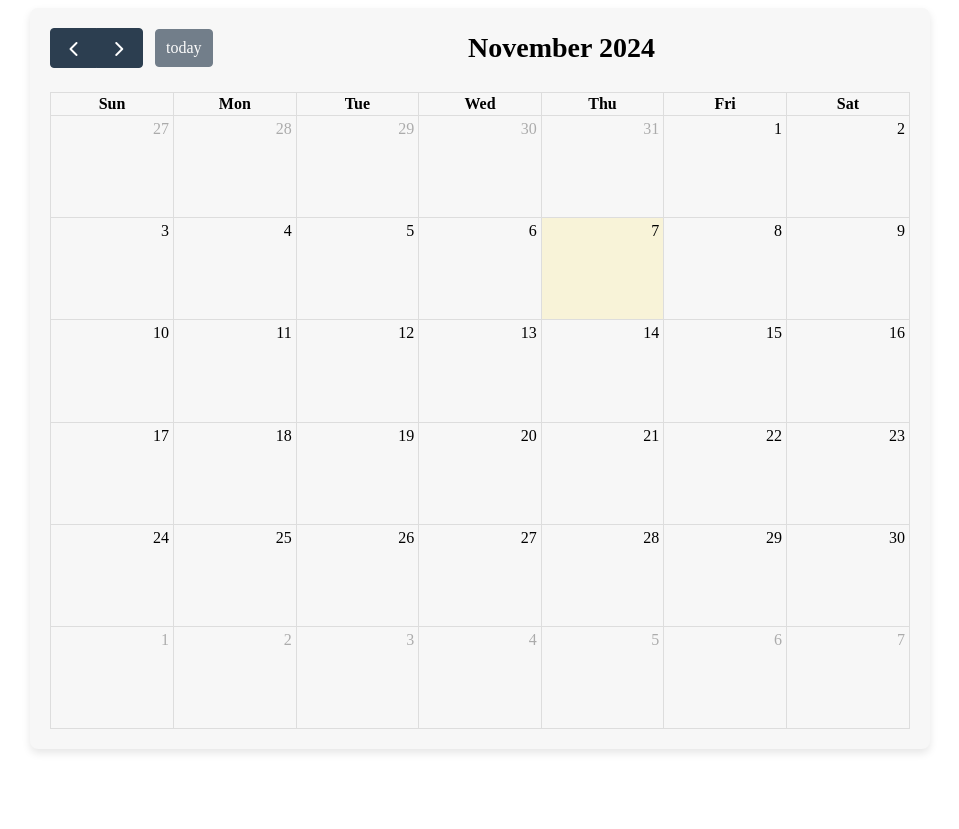
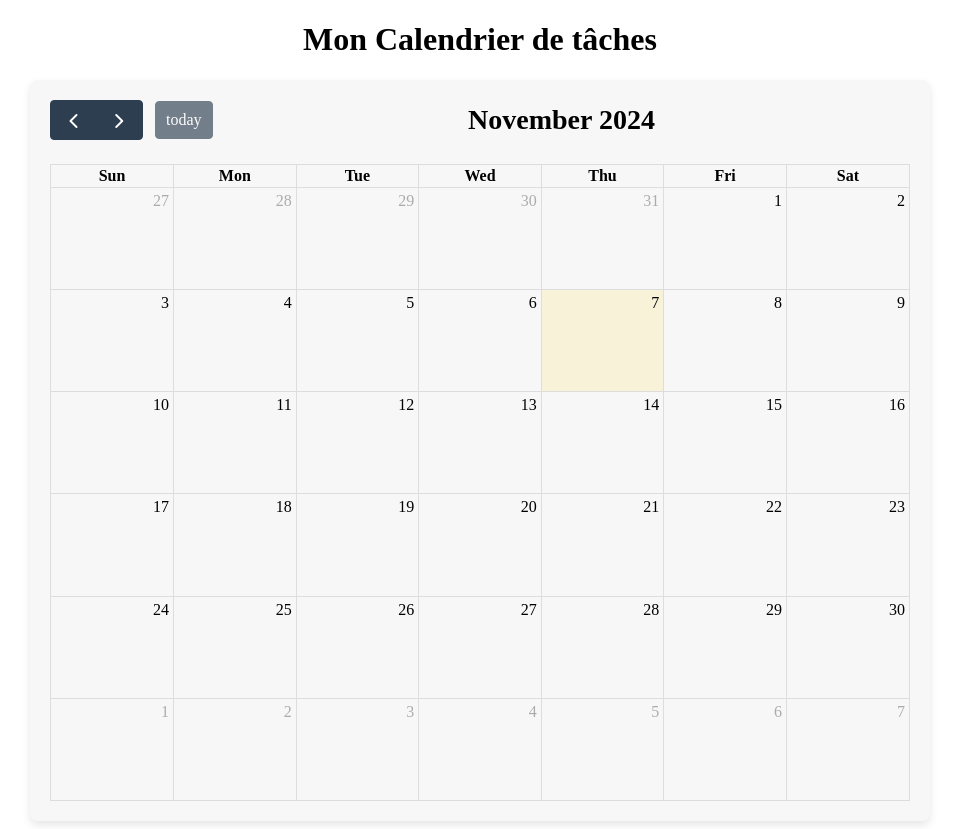
Before and after one commit to ManalHebbal/3BIN1-PROJETWEB-TaskWave, a SvelteKit app: page / in a window 1280 px wide. Shown: the whole page, without its empty margins (160-1119 px from the left). Before the commit the page ends 800 px from the top, so only its background shows below. Built offline with nearby package versions, Linux system fonts and the light colour scheme.

Commit message:
refactor: +page.svelte

```diff
--- a/src/routes/+page.svelte
+++ b/src/routes/+page.svelte
@@ -3,4 +3,12 @@
   import Calendar from '../components/Calendar.svelte';
 </script>
 
+<h1> Mon Calendrier de tâches</h1>
 <Calendar />
+
+
+<style>
+  h1 {
+    text-align: center;
+  }
+</style>
```
Also changed, not shown: src/routes/tasks.svelte (deleted, +0 -8 lines).
